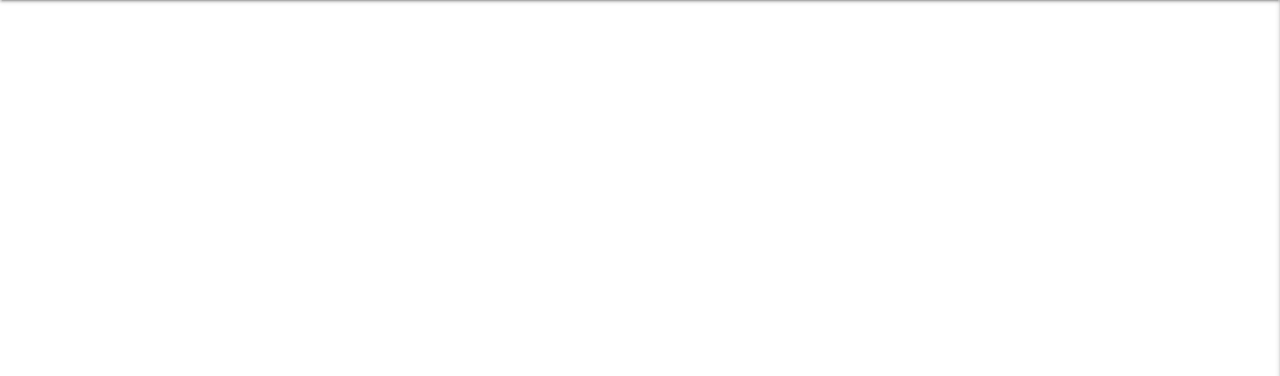
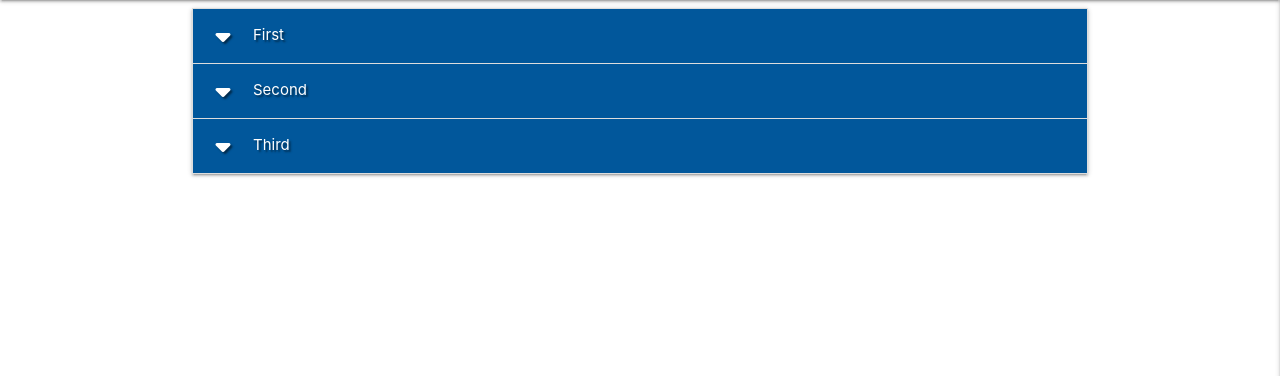
Before and after one commit to Carhul/flaskMiniProject, a Flask app: page / in a window 1280 px wide. Shown: the part 64-440 px from the top of the page. Run offline with Flask 2, Linux system fonts and the light colour scheme; data that the repository does not hold is empty; some libraries are stand-ins or nearby versions.

Commit message:
Add task collapsible setup

```diff
--- a/static/js/script.js
+++ b/static/js/script.js
@@ -1,3 +1,4 @@
 $(document).ready(function(){
     $(".sidenav").sidenav({edge: "right"});
-  });
+    $('.collapsible').collapsible();
+});
--- a/templates/tasks.html
+++ b/templates/tasks.html
@@ -9,4 +9,19 @@
         {{ task.due_date }}<br>
     {% endfor %}
 
+    <ul class="collapsible">
+        <li>
+          <div class="collapsible-header white-text light-blue darken-4 text-shadow"><i class="fa-solid fa-caret-down"></i>First</div>
+          <div class="collapsible-body"><span>Lorem ipsum dolor sit amet.</span></div>
+        </li>
+        <li>
+          <div class="collapsible-header white-text light-blue darken-4 text-shadow"><i class="fa-solid fa-caret-down"></i>Second</div>
+          <div class="collapsible-body"><span>Lorem ipsum dolor sit amet.</span></div>
+        </li>
+        <li>
+          <div class="collapsible-header white-text light-blue darken-4 text-shadow"><i class="fa-solid fa-caret-down"></i>Third</div>
+          <div class="collapsible-body"><span>Lorem ipsum dolor sit amet.</span></div>
+        </li>
+      </ul>
+
 {% endblock %}
```
